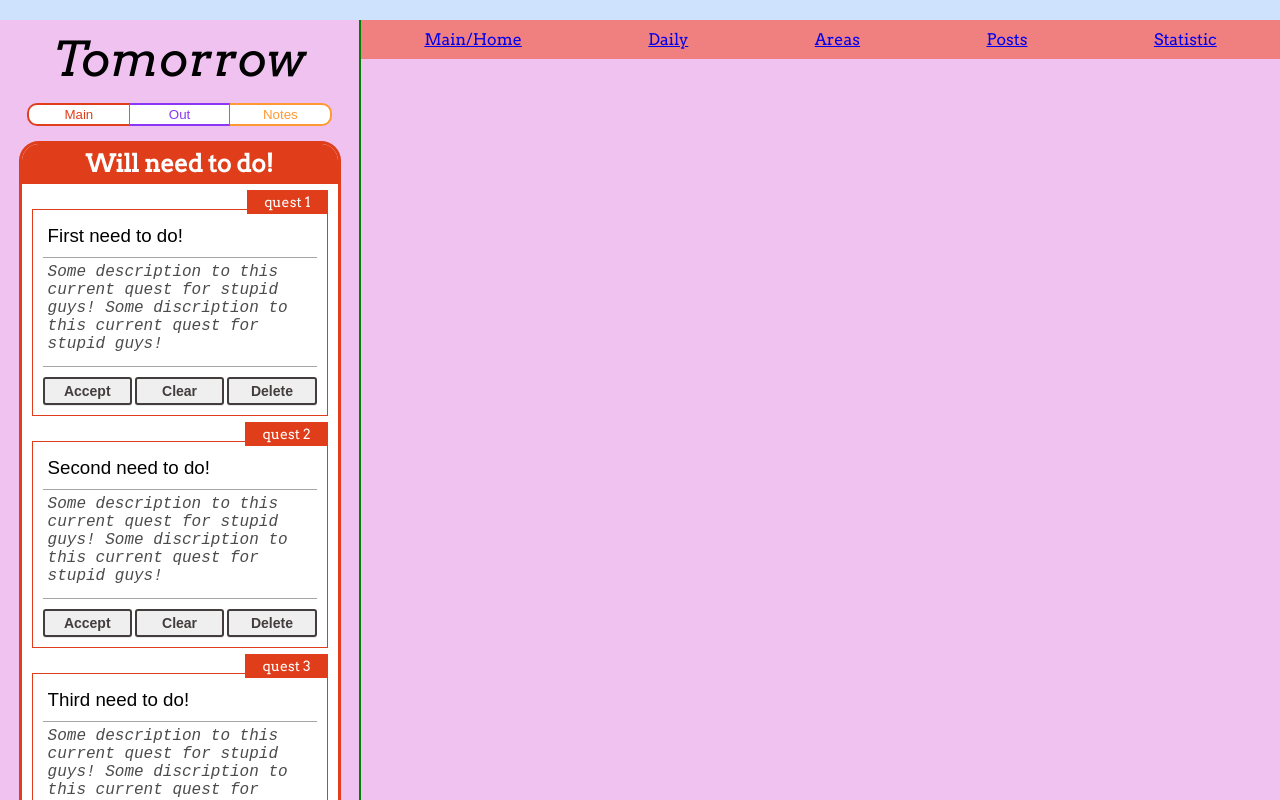
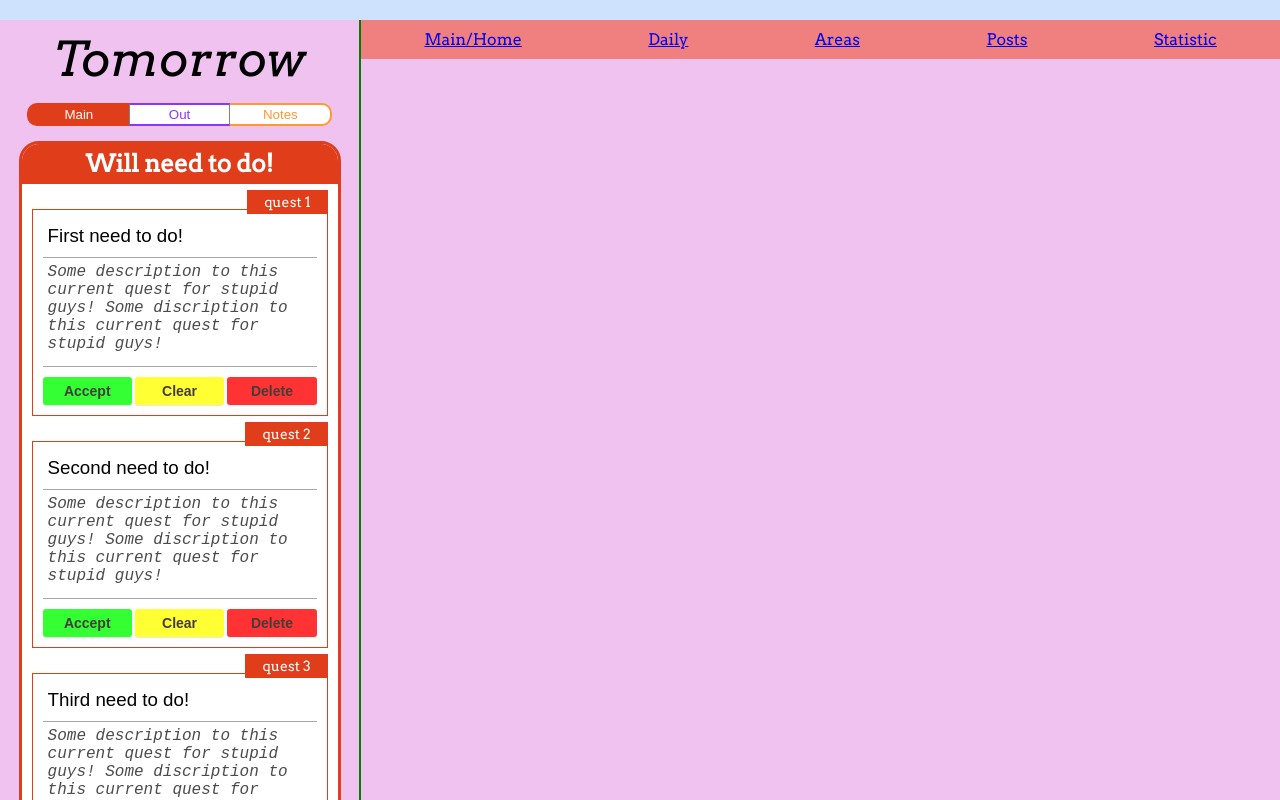
Before and after one commit to Life1sOk/algo-visual, a React (Create React App) app: page /daily in a window 1280 px wide. Built offline with nearby package versions, Linux system fonts and the light colour scheme.

Commit message:
switcher state and button

```diff
--- a/src/routers/daily/components/button/button.component.js
+++ b/src/routers/daily/components/button/button.component.js
@@ -1,10 +1,18 @@
 import React from "react";
 
-import { ButtonStyle } from './button.style';
+import { ButtonStyle, ButtonSwitch } from './button.style';
 
-const Button = ({ name, type, color, ...other }) => {
+const Button = ({ name, type, color, on, ...other }) => {
+
     return (
-        <ButtonStyle color={color} {...other}>{name}</ButtonStyle>
+        <>
+            {
+                type ?
+                    <ButtonSwitch on={on} color={color} type={type} {...other}>{name}</ButtonSwitch>
+                    :
+                    <ButtonStyle color={color} {...other}>{name}</ButtonStyle>
+            }
+        </>
     )
 }
 
--- a/src/routers/daily/components/button/button.style.js
+++ b/src/routers/daily/components/button/button.style.js
@@ -10,24 +10,39 @@ export const ButtonStyle = styled.button`
     font-size: 14px;
     font-weight: 600;
 
-    border: 2px solid ${({ type }) =>
-        type === 'green' ? 'rgb(51, 255, 51)' :
-            type === 'yellow' ? 'rgb(255, 255, 51)' :
-                type === 'red' ? 'rgb(255, 51, 51)' : null
+    border: 2px solid ${({ color }) =>
+        color === 'green' ? 'rgb(51, 255, 51)' :
+            color === 'yellow' ? 'rgb(255, 255, 51)' :
+                color === 'red' ? 'rgb(255, 51, 51)' : null
     };
 
-    background-color: ${({ type }) =>
-        type === 'green' ? 'rgb(51, 255, 51)' :
-            type === 'yellow' ? 'rgb(255, 255, 51)' :
-                type === 'red' ? 'rgb(255, 51, 51)' : null
+    background-color: ${({ color }) =>
+        color === 'green' ? 'rgb(51, 255, 51)' :
+            color === 'yellow' ? 'rgb(255, 255, 51)' :
+                color === 'red' ? 'rgb(255, 51, 51)' : null
     };
 
     &:hover {
         color: rgb(68, 61, 61);
-        border: 2px solid ${({ type }) =>
-        type === 'green' ? 'rgb(51, 255, 51)' :
-            type === 'yellow' ? 'rgb(255, 255, 51)' :
-                type === 'red' ? 'rgb(255, 51, 51)' : null};
+        border: 2px solid ${({ color }) =>
+        color === 'green' ? 'rgb(51, 255, 51)' :
+            color === 'yellow' ? 'rgb(255, 255, 51)' :
+                color === 'red' ? 'rgb(255, 51, 51)' : null};
         background-color: white;
     }
 `;
+
+export const ButtonSwitch = styled.button`
+    color: ${props => props.on ? 'white' : props.color};
+    border: none;
+    background-color: ${props => props.on ? props.color : 'white'};
+    border-left: ${props => props.type === 'middle' ? '1px solid grey' : props.type === 'left' ? `2px solid ${props.color}` : null};
+    border-right: ${props => props.type === 'middle' ? '1px solid grey' : props.type === 'right' ? `2px solid ${props.color}` : null};
+    border-top: 2px solid ${props => props.color};
+    border-bottom: 2px solid ${props => props.color};
+    border-radius: ${props => props.type === 'left' ? '10px 0 0 10px' : props.type === 'right' ? '0 10px 10px 0' : null};
+
+    &:hover {
+        cursor: pointer;
+    }
+`;
--- a/src/routers/daily/components/switcher/switcher.component.jsx
+++ b/src/routers/daily/components/switcher/switcher.component.jsx
@@ -1,21 +1,43 @@
 import React, { useState } from "react";
 
-import { SwitcherContainer, Button } from './switcher.style';
+import { SwitcherContainer } from './switcher.style';
+import Button from "../button/button.component";
+
+const currentRed = {
+    red: true,
+    purple: false,
+    orange: false,
+}
+
+const currentPurple = {
+    red: false,
+    purple: true,
+    orange: false,
+}
+
+const currentOrange = {
+    red: false,
+    purple: false,
+    orange: true,
+}
 
 const Switcher = ({ setDisplay, colors }) => {
     const { red, purple, orange } = colors;
-    const [on, setOn] = useState(false);
+    const [on, setOn] = useState(currentRed);
 
     const switchHanlder = (type) => {
         setDisplay(type);
-        setOn(!on);
+
+        if (type === 'main') setOn(currentRed);
+        if (type === 'out') setOn(currentPurple);
+        if (type === 'notes') setOn(currentOrange);
     }
 
     return (
         <SwitcherContainer>
-            <Button on={on} color={red} type='left' onClick={() => switchHanlder('main')}>Main</Button>
-            <Button on={on} color={purple} type='middle' onClick={() => switchHanlder('out')}>Out</Button>
-            <Button on={on} color={orange} type='right' onClick={() => switchHanlder('notes')}>Notes</Button>
+            <Button on={on.red} color={red} type='left' onClick={() => switchHanlder('main')} name='Main' />
+            <Button on={on.purple} color={purple} type='middle' onClick={() => switchHanlder('out')} name='Out' />
+            <Button on={on.orange} color={orange} type='right' onClick={() => switchHanlder('notes')} name='Notes' />
         </SwitcherContainer>
     )
 }
--- a/src/routers/daily/components/switcher/switcher.style.js
+++ b/src/routers/daily/components/switcher/switcher.style.js
@@ -3,27 +3,8 @@ import styled from 'styled-components';
 export const SwitcherContainer = styled.div`
     width: 90%;
     margin-bottom: 15px;
-    ${'' /* border: 2px solid grey; */}
-    ${'' /* border-radius: 10px; */}
-    ${'' /* overflow: hidden; */}
 
     display: grid;
     grid-template-columns: repeat(3, 1fr);
     min-height: 23px;
 `;
-
-export const Button = styled.button`
-    color: ${props => props.on ? 'white' : props.color};
-    border: none;
-    background-color: ${props => props.on ? props.color : 'white'};
-    border-left: ${props => props.type === 'middle' ? '1px solid grey' : props.type === 'left' ? `2px solid ${props.color}` : null};
-    border-right: ${props => props.type === 'middle' ? '1px solid grey' : props.type === 'right' ? `2px solid ${props.color}` : null};
-    border-top: 2px solid ${props => props.color};
-    border-bottom: 2px solid ${props => props.color};
-    border-radius: ${props => props.type === 'left' ? '10px 0 0 10px' : props.type === 'right' ? '0 10px 10px 0' : null};
-
-    &:hover {
-        cursor: pointer;
-    }
-
-`;
```
